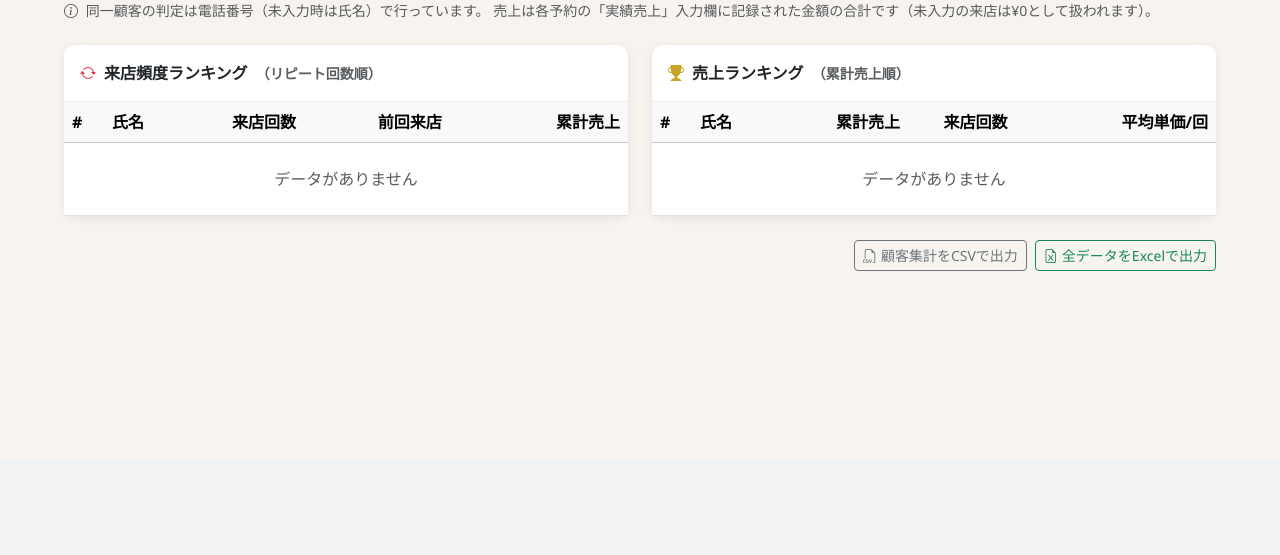
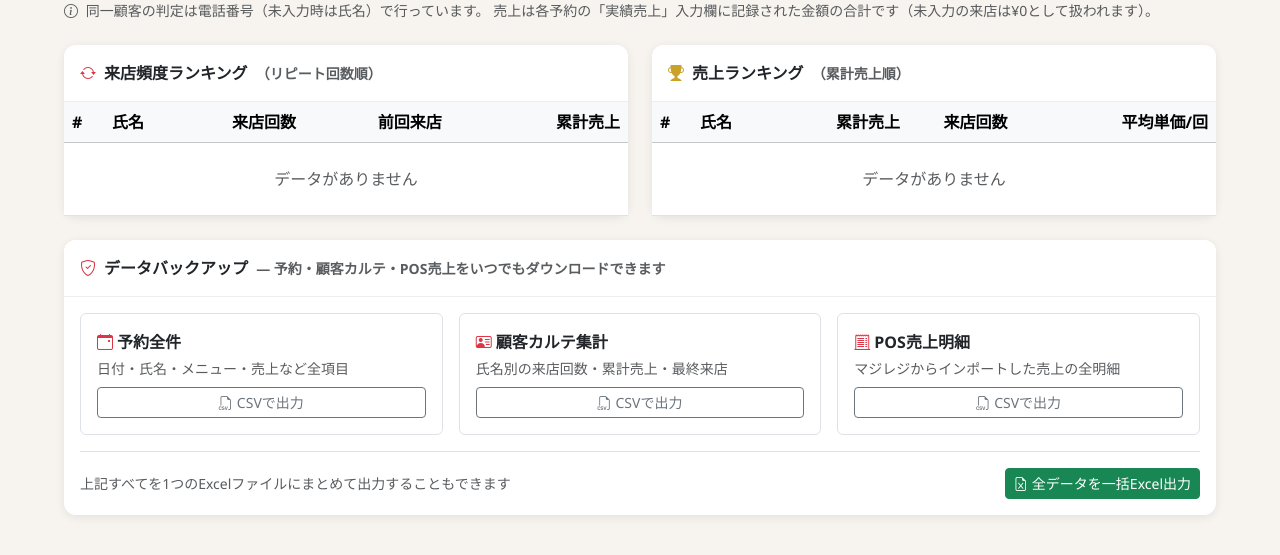
Before and after one commit to yakinikuamiami417-sys/reservation_system, a Flask app: page /analytics in a window 1280 px wide. Shown: the part 341-896 px from the top of the page. Before the commit the page ends 612 px from the top, so only its background shows below. Run offline with Flask 3, Linux system fonts and the light colour scheme; data that the repository does not hold is empty.

Commit message:
feat: 論理削除（ゴミ箱）・バックアップ常設・重要操作の確認ダイアログを追加
- reservations に is_deleted/deleted_at 列を追加し、削除は物理DELETEではなく
  フラグ更新のみに変更。/trash で一覧・復元が可能（データは常にDB上に残る）
- 一覧・分析等の全取得系クエリで is_deleted=1 を除外するよう統一
- 分析ページに「データバックアップ」カードを常設し、予約全件・顧客カルテ・
  POS売上明細をそれぞれCSVで、または一括でExcel出力できるようにした
  （Excel一括出力にPOS売上明細シートを追加）
- 予約削除・POSインポート確定（既存予約の売上/メニューを一括上書き）に
  確認ダイアログを追加

Co-Authored-By: Claude Sonnet 5 <noreply@anthropic.com>

```diff
--- a/app.py
+++ b/app.py
@@ -14,6 +14,7 @@ from database import (
     get_cancelled_reservations_by_date, engine,
     apply_pos_sale_to_reservation, insert_pos_sales,
     get_pos_sales, set_pos_sale_group_match,
+    get_deleted_reservations, soft_delete_reservation, restore_reservation,
 )
 from logic import (
     assign_seats, check_time_conflict, get_table_status, get_seat_map_status,
@@ -200,6 +201,9 @@ def view_reservation(rid):
     if not res:
         flash('予約が見つかりません', 'danger')
         return redirect(url_for('index'))
+    if res.get('is_deleted'):
+        flash('この予約はゴミ箱に移動されています。復元してから確認してください', 'warning')
+        return redirect(url_for('trash_page'))
     all_res = get_all_reservations(include_cancelled=False)
     history = get_customer_history(res['name'], res['phone'], all_res, exclude_id=rid)
     return render_template('detail.html', reservation=res, tables=TABLES, history=history)
@@ -213,6 +217,9 @@ def edit_reservation(rid):
     if not res:
         flash('予約が見つかりません', 'danger')
         return redirect(url_for('index'))
+    if res.get('is_deleted'):
+        flash('この予約はゴミ箱に移動されています。復元してから編集してください', 'warning')
+        return redirect(url_for('trash_page'))
 
     if request.method == 'POST':
         updated, err = _parse_form(request, edit_id=rid)
@@ -285,6 +292,40 @@ def toggle_visited_route(rid):
     else:
         flash(f"↩️ {res['name']} 様の来店ステータスを解除しました", 'info')
     return redirect(request.referrer or url_for('index', date=res['date']))
+
+# ============================================================
+# ルート: 論理削除（ゴミ箱）
+# ============================================================
+@app.route('/reservation/<int:rid>/delete', methods=['POST'])
+def delete_reservation_route(rid):
+    """
+    予約をゴミ箱へ移動する。DBから完全に消去することはなく、
+    is_deleted フラグを立てるのみなので /trash からいつでも復元できる。
+    """
+    res = get_reservation(rid)
+    if not res:
+        flash('予約が見つかりません', 'danger')
+        return redirect(url_for('index'))
+    soft_delete_reservation(rid)
+    flash(f"🗑️ {res['name']} 様の予約をゴミ箱へ移動しました（復元は「ゴミ箱」から可能です）", 'info')
+    return redirect(url_for('index', date=res['date']))
+
+
+@app.route('/trash')
+def trash_page():
+    deleted = get_deleted_reservations()
+    return render_template('trash.html', deleted=deleted)
+
+
+@app.route('/reservation/<int:rid>/restore', methods=['POST'])
+def restore_reservation_route(rid):
+    res = get_reservation(rid)
+    if not res:
+        flash('予約が見つかりません', 'danger')
+        return redirect(url_for('trash_page'))
+    restore_reservation(rid)
+    flash(f"✅ {res['name']} 様の予約を復元しました", 'success')
+    return redirect(url_for('trash_page'))
 
 # ============================================================
 # ルート: タイムテーブル
@@ -1009,13 +1050,42 @@ def backup_customers_csv():
 
 
 # ============================================================
-# バックアップ: Excel(XLSX) 全件エクスポート（予約全件 + 顧客集計）
+# バックアップ: POS売上明細 CSV エクスポート
+# ============================================================
+@app.route('/backup/pos/csv')
+def backup_pos_csv():
+    """マジレジ等からインポートしたPOS売上明細を全件CSVでダウンロード"""
+    rows = get_pos_sales()
+
+    output = io.StringIO()
+    writer = csv.writer(output)
+    writer.writerow(['日付', '時刻', '伝票番号', '卓番号', '客数', '商品名', '金額',
+                      'お客様名', '電話番号', '突合ステータス', '紐付け予約ID', 'インポート回次'])
+    for r in rows:
+        writer.writerow([
+            r['sale_date'], r['sale_time'] or '', r['receipt_no'] or '', r['table_no'] or '',
+            r['party_size'] or '', r['item_name'] or '', r['amount'],
+            r['customer_name'] or '', r['phone'] or '',
+            r['match_status'], r['matched_reservation_id'] or '', r['import_batch'],
+        ])
+
+    fname = f"kiriniya_pos_sales_{date.today().isoformat()}.csv"
+    return Response(
+        '﻿' + output.getvalue(),
+        mimetype='text/csv; charset=utf-8-sig',
+        headers={'Content-Disposition': f'attachment; filename="{fname}"'},
+    )
+
+
+# ============================================================
+# バックアップ: Excel(XLSX) 全件エクスポート（予約全件 + 顧客集計 + POS売上明細）
 # ============================================================
 @app.route('/backup/xlsx')
 def backup_xlsx():
     all_res   = get_all_reservations(include_cancelled=True)
     customers = aggregate_customer_ranking([r for r in all_res if r['status'] != 'cancelled'])
     customers.sort(key=lambda c: -c['visit_count'])
+    pos_rows  = get_pos_sales()
 
     wb = Workbook()
 
@@ -1051,7 +1121,18 @@ def backup_xlsx():
             c.get('last_visited_at') or '',
         ])
 
-    for ws in (ws1, ws2):
+    ws3 = wb.create_sheet('POS売上明細')
+    ws3.append(['日付', '時刻', '伝票番号', '卓番号', '客数', '商品名', '金額',
+                'お客様名', '電話番号', '突合ステータス', '紐付け予約ID', 'インポート回次'])
+    for r in pos_rows:
+        ws3.append([
+            r['sale_date'], r['sale_time'] or '', r['receipt_no'] or '', r['table_no'] or '',
+            r['party_size'] or '', r['item_name'] or '', r['amount'],
+            r['customer_name'] or '', r['phone'] or '',
+            r['match_status'], r['matched_reservation_id'] or '', r['import_batch'],
+        ])
+
+    for ws in (ws1, ws2, ws3):
         for col_cells in ws.columns:
             length = max((len(str(cell.value)) for cell in col_cells if cell.value is not None), default=8)
             ws.column_dimensions[get_column_letter(col_cells[0].column)].width = min(length + 2, 40)
--- a/templates/analytics.html
+++ b/templates/analytics.html
@@ -172,14 +172,49 @@
 
 </div>
 
-<!-- ===== エクスポート導線 ===== -->
-<div class="d-flex justify-content-end gap-2 mt-4 pb-4">
-  <a href="/backup/customers/csv" class="btn btn-outline-secondary btn-sm">
-    <i class="bi bi-filetype-csv me-1"></i>顧客集計をCSVで出力
-  </a>
-  <a href="/backup/xlsx" class="btn btn-outline-success btn-sm">
-    <i class="bi bi-file-earmark-excel me-1"></i>全データをExcelで出力
-  </a>
+<!-- ===== データバックアップ（常設・ワンクリック） ===== -->
+<div class="card mt-4 mb-4">
+  <div class="card-header py-3">
+    <i class="bi bi-shield-check me-2 text-danger"></i>データバックアップ
+    <span class="text-muted small ms-1">— 予約・顧客カルテ・POS売上をいつでもダウンロードできます</span>
+  </div>
+  <div class="card-body">
+    <div class="row g-3">
+      <div class="col-md-4">
+        <div class="p-3 rounded border h-100 d-flex flex-column">
+          <div class="fw-bold mb-1"><i class="bi bi-calendar-event me-1 text-danger"></i>予約全件</div>
+          <div class="text-muted small flex-grow-1">日付・氏名・メニュー・売上など全項目</div>
+          <a href="/backup/csv" class="btn btn-outline-secondary btn-sm mt-2">
+            <i class="bi bi-filetype-csv me-1"></i>CSVで出力
+          </a>
+        </div>
+      </div>
+      <div class="col-md-4">
+        <div class="p-3 rounded border h-100 d-flex flex-column">
+          <div class="fw-bold mb-1"><i class="bi bi-person-vcard me-1 text-danger"></i>顧客カルテ集計</div>
+          <div class="text-muted small flex-grow-1">氏名別の来店回数・累計売上・最終来店</div>
+          <a href="/backup/customers/csv" class="btn btn-outline-secondary btn-sm mt-2">
+            <i class="bi bi-filetype-csv me-1"></i>CSVで出力
+          </a>
+        </div>
+      </div>
+      <div class="col-md-4">
+        <div class="p-3 rounded border h-100 d-flex flex-column">
+          <div class="fw-bold mb-1"><i class="bi bi-receipt-cutoff me-1 text-danger"></i>POS売上明細</div>
+          <div class="text-muted small flex-grow-1">マジレジからインポートした売上の全明細</div>
+          <a href="/backup/pos/csv" class="btn btn-outline-secondary btn-sm mt-2">
+            <i class="bi bi-filetype-csv me-1"></i>CSVで出力
+          </a>
+        </div>
+      </div>
+    </div>
+    <div class="d-flex justify-content-end align-items-center gap-2 mt-3 pt-3 border-top">
+      <span class="text-muted small me-auto">上記すべてを1つのExcelファイルにまとめて出力することもできます</span>
+      <a href="/backup/xlsx" class="btn btn-success btn-sm">
+        <i class="bi bi-file-earmark-excel me-1"></i>全データを一括Excel出力
+      </a>
+    </div>
+  </div>
 </div>
 
 {% endblock %}
--- a/templates/base.html
+++ b/templates/base.html
@@ -336,8 +336,12 @@
           <li><a class="dropdown-item" href="/backup/csv"><i class="bi bi-filetype-csv me-2"></i>予約全件（CSV）</a></li>
           <li><h6 class="dropdown-header">顧客データ</h6></li>
           <li><a class="dropdown-item" href="/backup/customers/csv"><i class="bi bi-filetype-csv me-2"></i>顧客集計（CSV）</a></li>
+          <li><h6 class="dropdown-header">POS売上データ</h6></li>
+          <li><a class="dropdown-item" href="/backup/pos/csv"><i class="bi bi-filetype-csv me-2"></i>POS売上明細（CSV）</a></li>
           <li><hr class="dropdown-divider"></li>
           <li><a class="dropdown-item" href="/backup/xlsx"><i class="bi bi-file-earmark-excel me-2"></i>全データ一括（Excel）</a></li>
+          <li><hr class="dropdown-divider"></li>
+          <li><a class="dropdown-item" href="/trash"><i class="bi bi-trash3 me-2"></i>ゴミ箱</a></li>
         </ul>
       </div>
       <a href="/share" class="btn btn-sm btn-outline-light d-flex align-items-center gap-1"
--- a/templates/pos_import_mapping.html
+++ b/templates/pos_import_mapping.html
@@ -11,7 +11,8 @@
   <span class="badge bg-secondary rounded-pill">{{ filename }}（{{ row_count }}行）</span>
 </div>
 
-<form method="POST" action="/pos-import/commit">
+<form method="POST" action="/pos-import/commit"
+      onsubmit="return confirm('{{ row_count }}行のデータを取り込みます。\n自動で一致した予約の「実績売上」「メニュー」は上書き・追記されます。\n\nよろしいですか？')">
   <input type="hidden" name="file_b64" value="{{ file_b64 }}">
   <input type="hidden" name="filename" value="{{ filename }}">
 
```
Also changed, not shown: database.py (+35 -5 lines), templates/detail.html (+10 -0 lines), templates/trash.html (added, +56 -0 lines).
